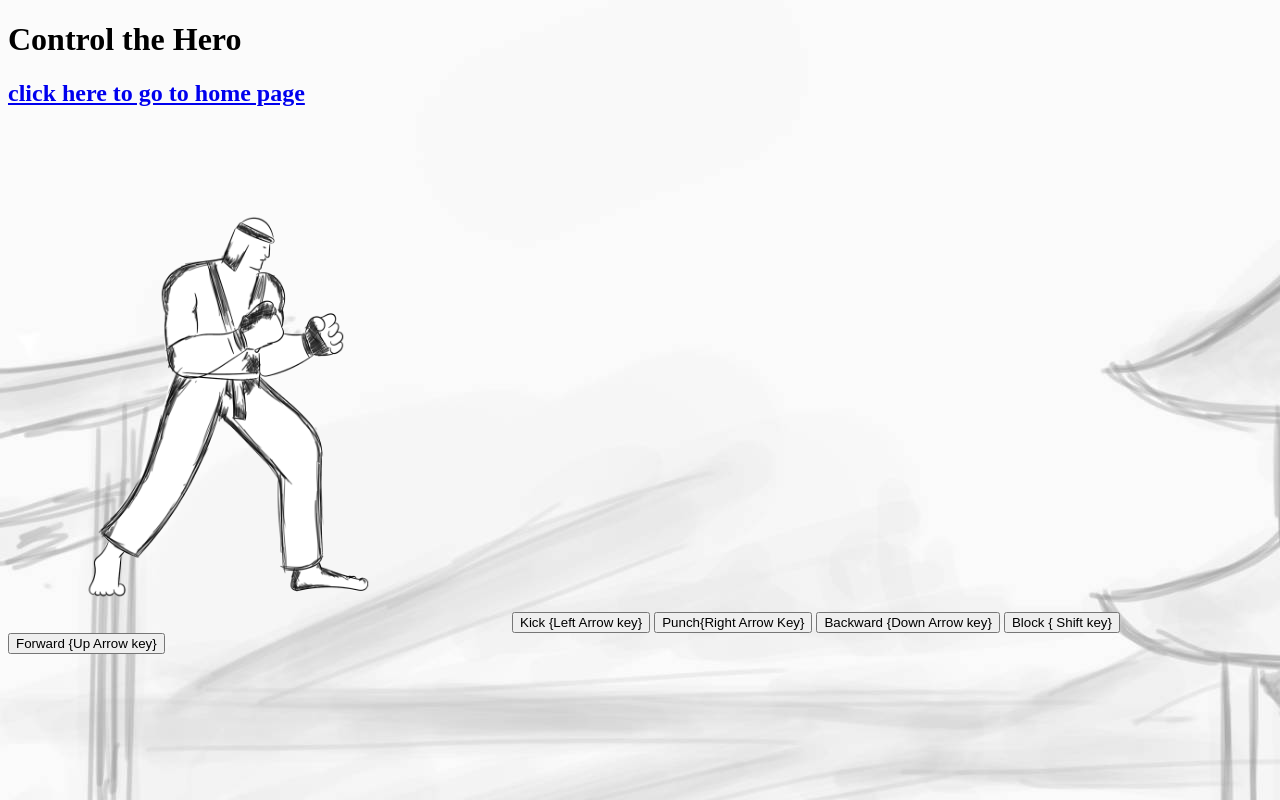
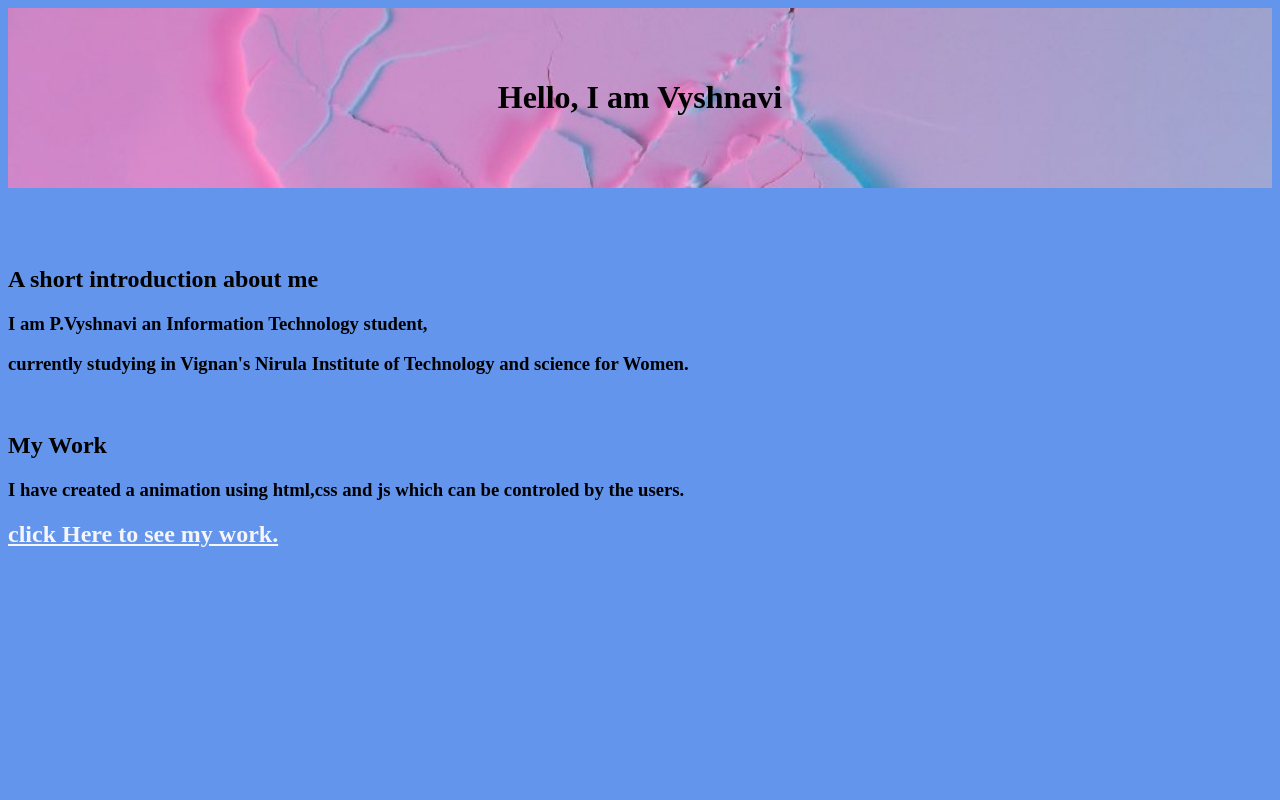
Before and after one commit to Vyshnavi009/Vyshnavi009.github.io, a plain HTML site: page index.html in a window 1280 px wide. Drawn offline with Linux system fonts and the light colour scheme.

Commit message:
Update index.html

```diff
--- a/index.html
+++ b/index.html
@@ -4,23 +4,46 @@
     <meta charset="UTF-8">
     <meta http-equiv="X-UA-Compatible" content="IE=edge">
     <meta name="viewport" content="width=device-width, initial-scale=1.0">
+    <title>Personal Project</title>
     <style>
+        .ab{
+            background-image: url('/selff.jpg');
+            text-align: center;
+            background-repeat: no-repeat;
+            background-size: cover;
+            padding: 50px;
+        }
+        a{
+            color: whitesmoke;
+        }
         a:hover{
-            color: red;
+            color: yellow;
+        }
+        body{
+            background-color: cornflowerblue;
+
         }
     </style>
 </head>
-<body style="background-image: url('background.jpg');">
-    <h1>Control the Hero</h1>
-    <h2><a href="/mainpage.html">click here to go to home page</a></h2>
-    <canvas id="my-canvas" width="500" height="500">
+<body>
+    <div class="ab">
+        <h1>Hello, I am Vyshnavi</h1>
 
-    </canvas>
-    <button id="kick">Kick {Left Arrow key}</button>
-    <button id="punch">Punch{Right Arrow Key}</button>
-    <button id="backward">Backward {Down Arrow key}</button>
-    <button id="block">Block { Shift key}</button>
-    <button id="forward">Forward {Up Arrow key}</button>
-    <script type="text/javascript" src="/main.js"></script>
+    </div>
+
+    <div class="abc">
+        <pre>
+
+
+        </pre>
+<h2>A short introduction about me</h2>
+<h3>I am P.Vyshnavi an Information Technology student,</h3>
+<h3>currently studying in Vignan's Nirula Institute of Technology and science for Women.</h3>
+<br>
+
+<h2>My Work</h2>
+<h3>I have created a animation using html,css and js which can be controled by the users.</h3>
+<h2><a href="/mainpage.html">click Here to see my work.</a></h2>
+    </div>
 </body>
 </html>
```
